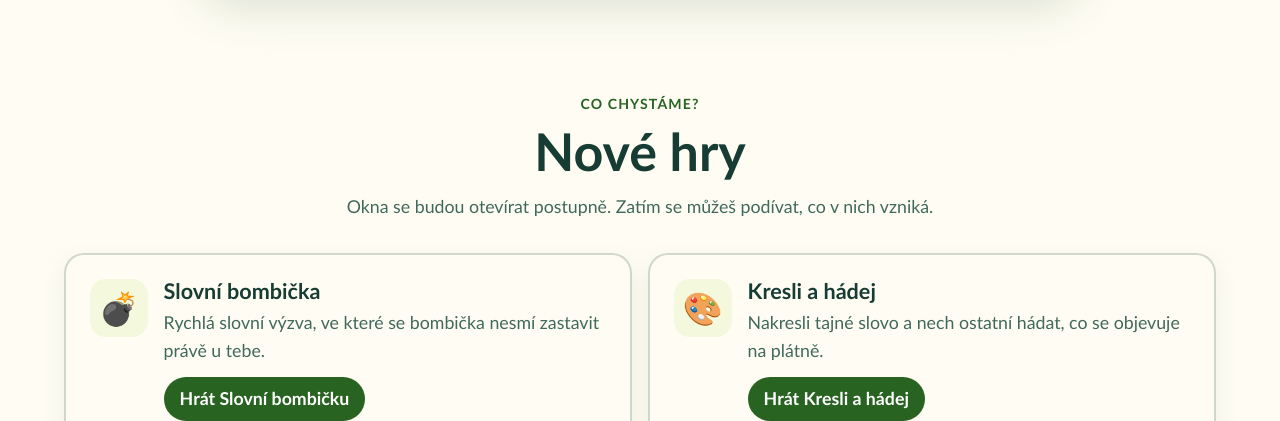
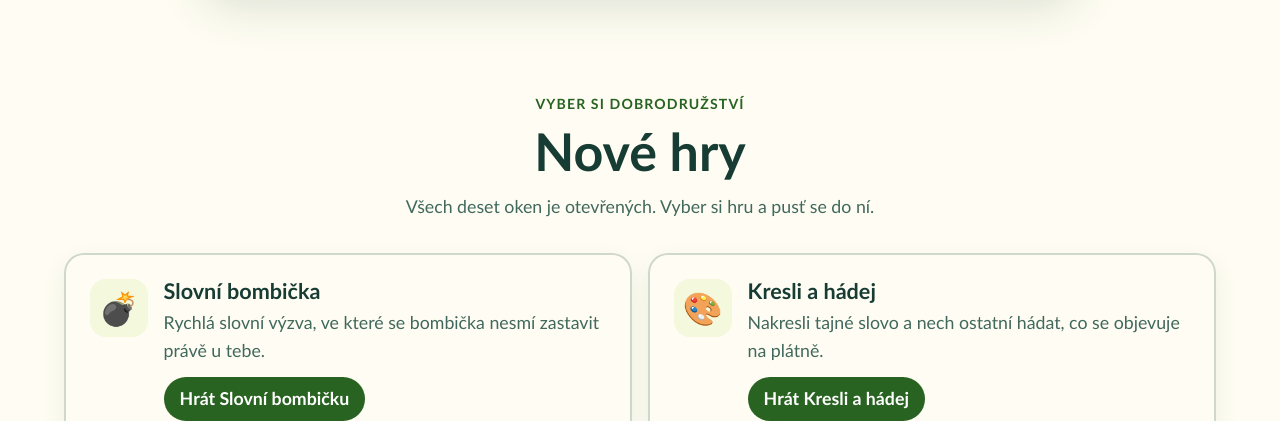
Before and after one commit to poutnik36/hernibudka, a plain HTML site: page dalsi-budka/index.html in a window 1280 px wide. Shown: the part 1060-1481 px from the top of the page. Drawn offline with Linux system fonts and the light colour scheme.

Commit message:
chore: update second house completed copy

```diff
--- a/dalsi-budka/index.html
+++ b/dalsi-budka/index.html
@@ -30,7 +30,7 @@
     <main>
       <section class="game-house shell" aria-labelledby="house-heading">
         <h2 id="house-heading" class="visually-hidden">
-          Připravované hry v oknech další Herní budky
+          Hry v oknech další Herní budky
         </h2>
         <div class="house-visual">
           <img
@@ -138,11 +138,10 @@
         aria-labelledby="game-list-heading"
       >
         <div class="section-heading">
-          <p class="eyebrow">Co chystáme?</p>
+          <p class="eyebrow">Vyber si dobrodružství</p>
           <h2 id="game-list-heading">Nové hry</h2>
           <p>
-            Okna se budou otevírat postupně. Zatím se můžeš podívat, co v nich
-            vzniká.
+            Všech deset oken je otevřených. Vyber si hru a pusť se do ní.
           </p>
         </div>
         <ul class="game-list">
```
